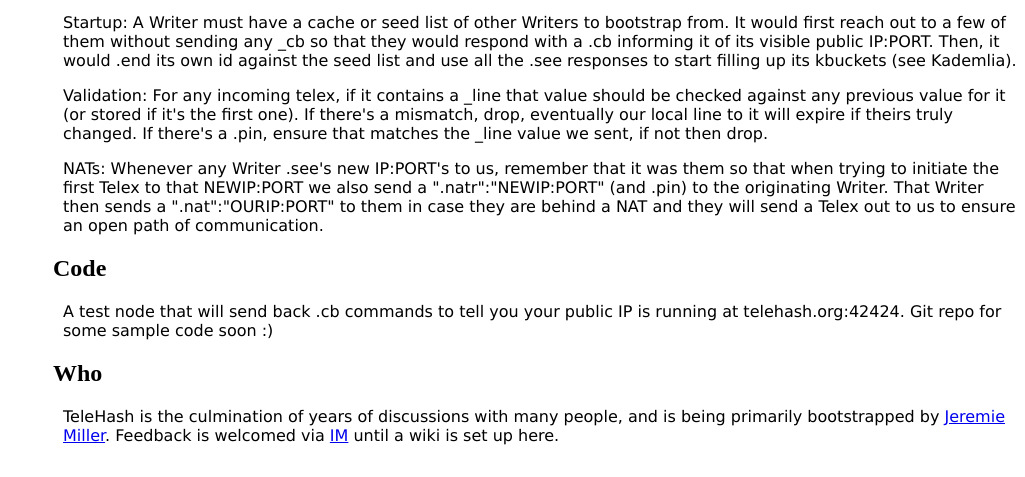
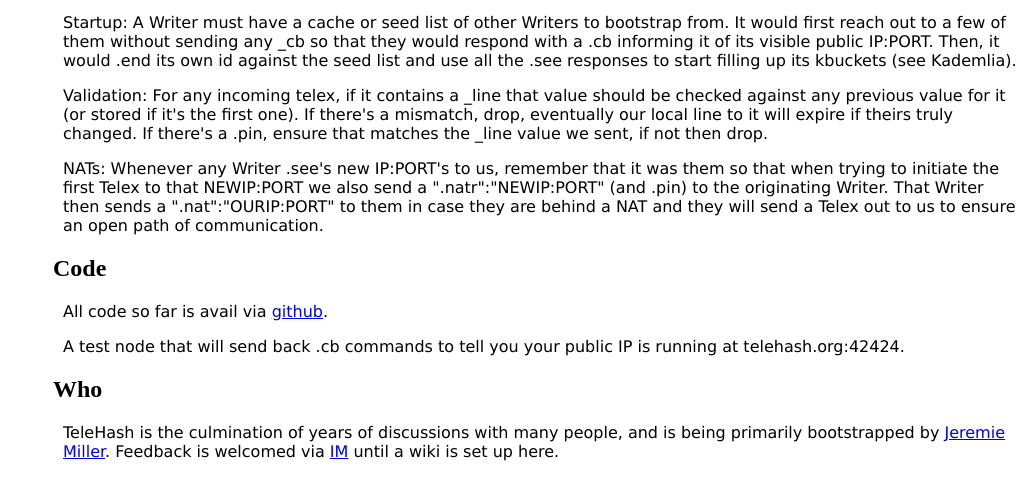
Before and after one commit to quartzjer/TeleHash, a plain HTML site: page org/index.html in a window 1280 px wide. Shown: the part 2025-2502 px from the top of the page, without its empty margins (255-1280 px from the left). Drawn offline with Linux system fonts and the light colour scheme.

Commit message:
added github link to site

```diff
--- a/org/index.html
+++ b/org/index.html
@@ -155,7 +155,9 @@
 
 <a name="code"><h2>Code</h2></a>
 
-<p>A test node that will send back .cb commands to tell you your public IP is running at telehash.org:42424.  Git repo for some sample code soon :)
+<p>All code so far is avail via <a href="http://github.com/quartzjer/TeleHash">github</a>.
+
+<p>A test node that will send back .cb commands to tell you your public IP is running at telehash.org:42424.
 
 <a name="who"><h2>Who</h2></a>
 
```
